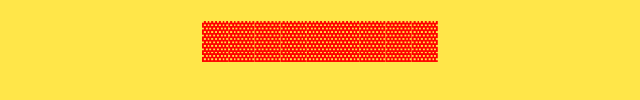
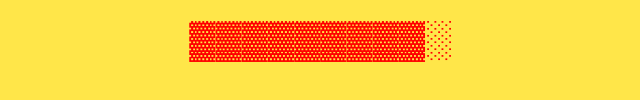
Before and after one commit to sandywij/graduationcountdown, a plain HTML site: page index.html in a window 1280 px wide. Shown: the part 462-562 px from the top of the page, without its empty margins (320-960 px from the left). Drawn offline with nearby package versions, Linux system fonts and the light colour scheme.

Commit message:
Update index.html

```diff
--- a/index.html
+++ b/index.html
@@ -68,7 +68,7 @@ var loaded = '\u2593';
     //percentage count
     document.getElementById('thesis-countdown').innerHTML =  'DSI Thesis Show Countdown';
     document.getElementById('degree').innerHTML =  "Degree Completed: " + Math.floor((programDuration - days)/programDuration * 10000)/100 + '%';
-    document.getElementById('percent').innerHTML =  loaded.repeat(Math.floor((programDuration - days)/programDuration * 10)) + loading.repeat(Math.floor((days)/programDuration * 10));
+    document.getElementById('percent').innerHTML =  loaded.repeat(Math.floor((programDuration - days)/programDuration * 10)) + loading.repeat(Math.ceil((days)/programDuration * 10));
     // If the count down is over, write some text
     if (distance < 0) {
         clearInterval(x);
```
